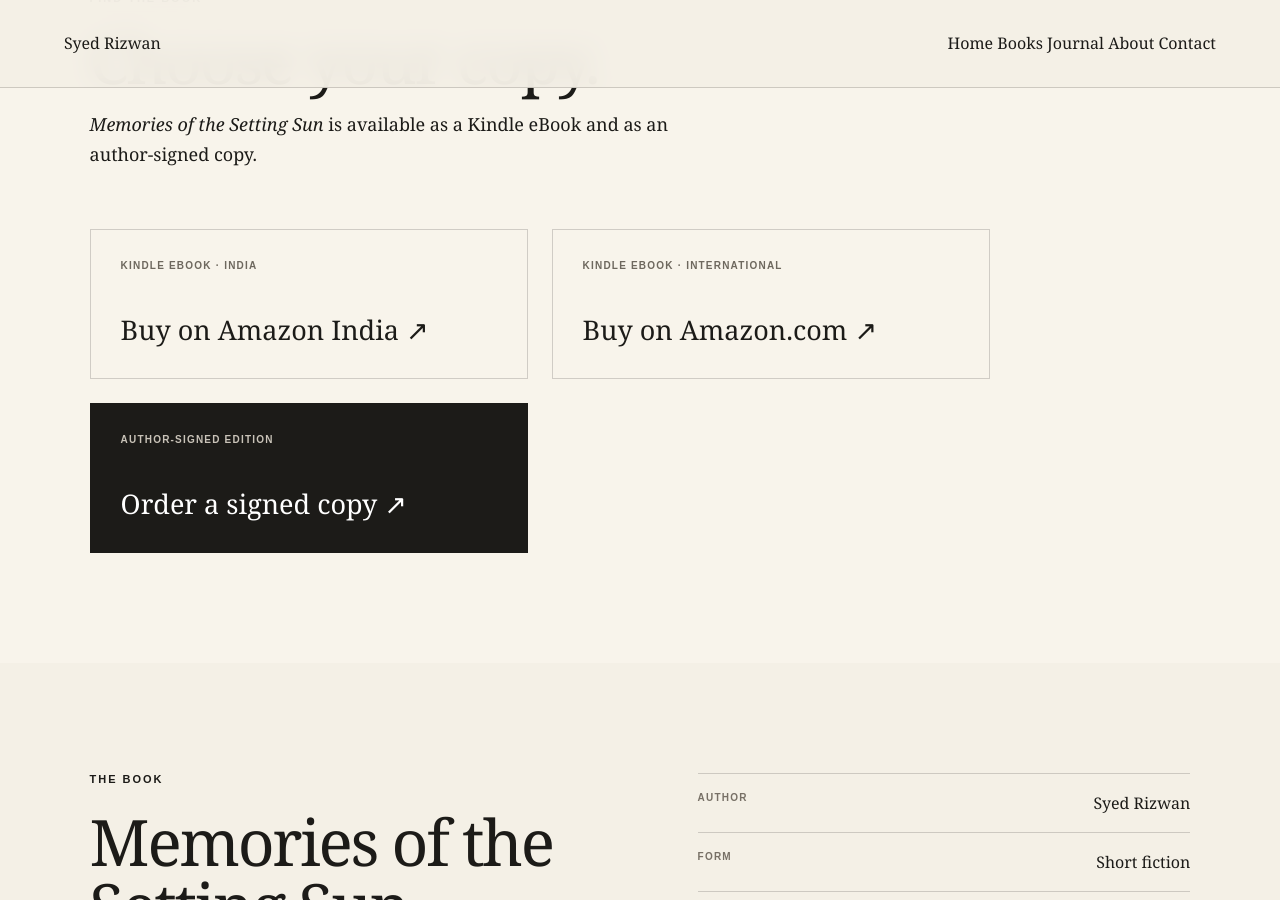
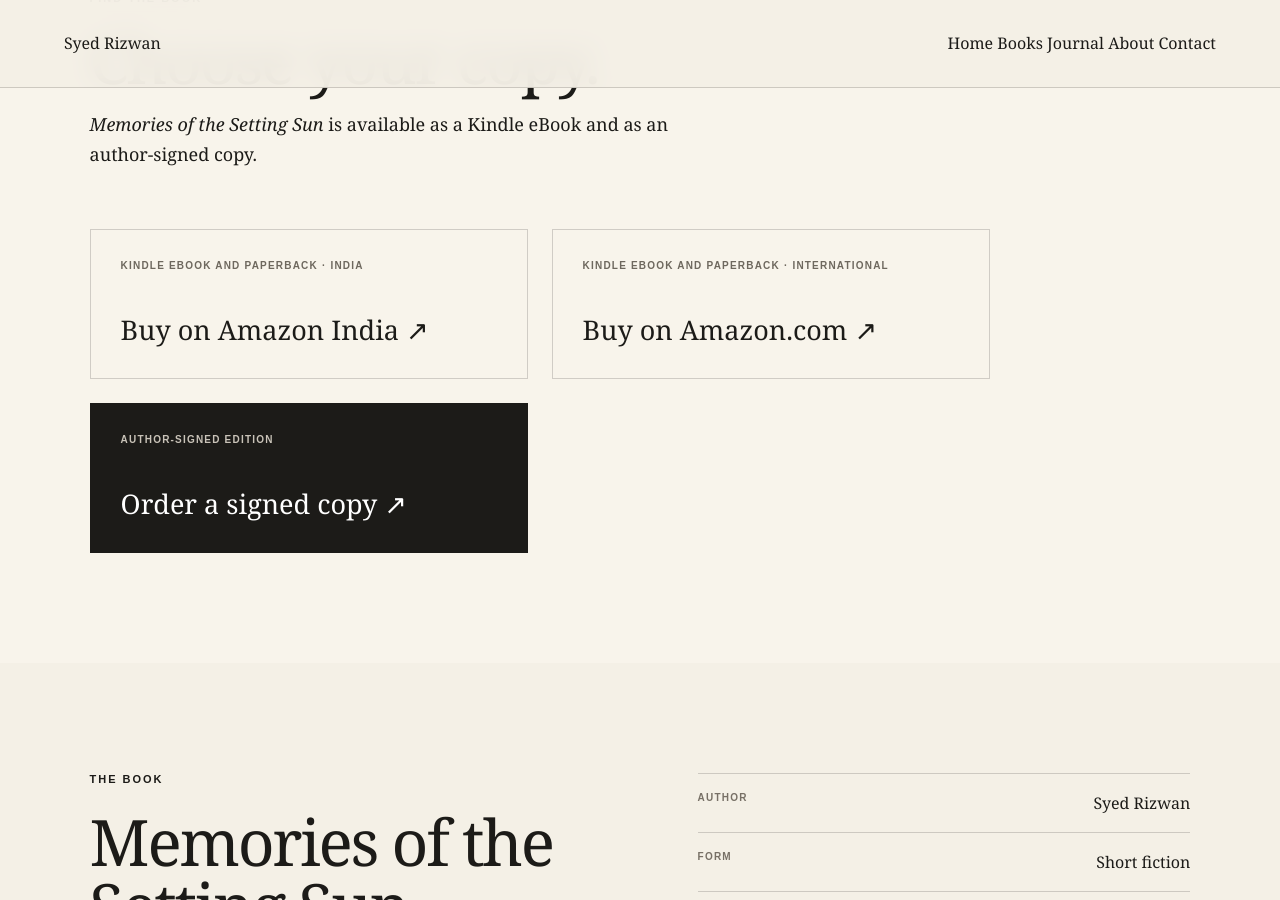
Before and after one commit to syedrizwanauthor/syedrizwanauthor.github.io, a Jekyll site: the page memories-of-the-setting-sun.html, which Jekyll copies as it is, in a window 1280 px wide and 900 px high, scrolled down 1999 px. Built offline with Jekyll 4.4.1, drawn with Linux system fonts in a browser that asks for light colours.

Commit message:
Update memories-of-the-setting-sun.html

```diff
--- a/memories-of-the-setting-sun.html
+++ b/memories-of-the-setting-sun.html
@@ -154,7 +154,7 @@
       rel="noopener noreferrer"
       class="book-buy-card"
     >
-      <span>Kindle eBook · India</span>
+      <span>Kindle eBook and Paperback · India</span>
       <strong>Buy on Amazon India ↗</strong>
     </a>
 
@@ -164,7 +164,7 @@
       rel="noopener noreferrer"
       class="book-buy-card"
     >
-      <span>Kindle eBook · International</span>
+      <span>Kindle eBook and Paperback · International</span>
       <strong>Buy on Amazon.com ↗</strong>
     </a>
 
```
